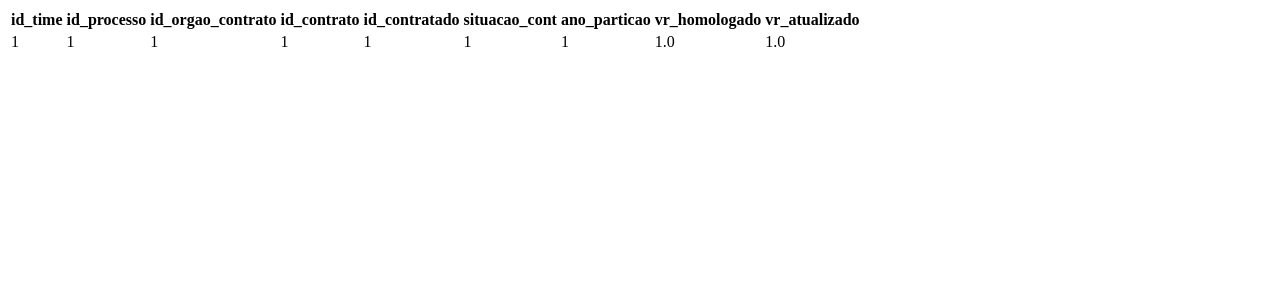
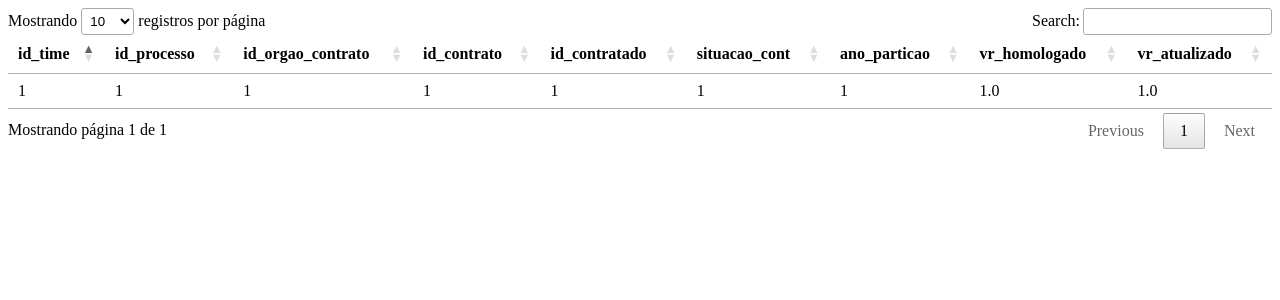
Before and after one commit to jgabriellp/SistemaDadosGoverno, a Django app: page /listagem in a window 1280 px wide. Shown: the top 300 px of the page. Run offline with Django 4.2, Linux system fonts and the light colour scheme; tables that the repository leaves empty hold one stand-in row (values such as "Sample post"); some libraries are stand-ins or nearby versions.

Commit message:
Update listagem.html

```diff
--- a/ppw/app_login/templates/usuarios/listagem.html
+++ b/ppw/app_login/templates/usuarios/listagem.html
@@ -3,10 +3,11 @@
     <head>
         <meta charset="UTF-8">
         <title>listagem</title>
+        <link href="//cdn.datatables.net/1.10.15/css/jquery.dataTables.min.css" rel="stylesheet">
     </head>
     <body>
-        <table class="table table-striped">
-          <thead class="thead-dark">
+        <table id="minhaTabela">
+          <thead>
             <tr>
               <th scope="col">id_time</th>
               <th scope="col">id_processo</th>
@@ -35,5 +36,21 @@
           {% endfor %}
           </tbody>
         </table>
+    <script src="//code.jquery.com/jquery-3.2.1.min.js"></script>
+    <script src="//cdn.datatables.net/1.10.15/js/jquery.dataTables.min.js"></script>
+
+    <script>
+        $(document).ready(function(){
+            $('#minhaTabela').DataTable({
+                  "language": {
+                      "lengthMenu": "Mostrando _MENU_ registros por página",
+                      "zeroRecords": "Nada encontrado",
+                      "info": "Mostrando página _PAGE_ de _PAGES_",
+                      "infoEmpty": "Nenhum registro disponível",
+                      "infoFiltered": "(filtrado de _MAX_ registros no total)"
+                  }
+              });
+        });
+    </script>
     </body>
 </html>
```
